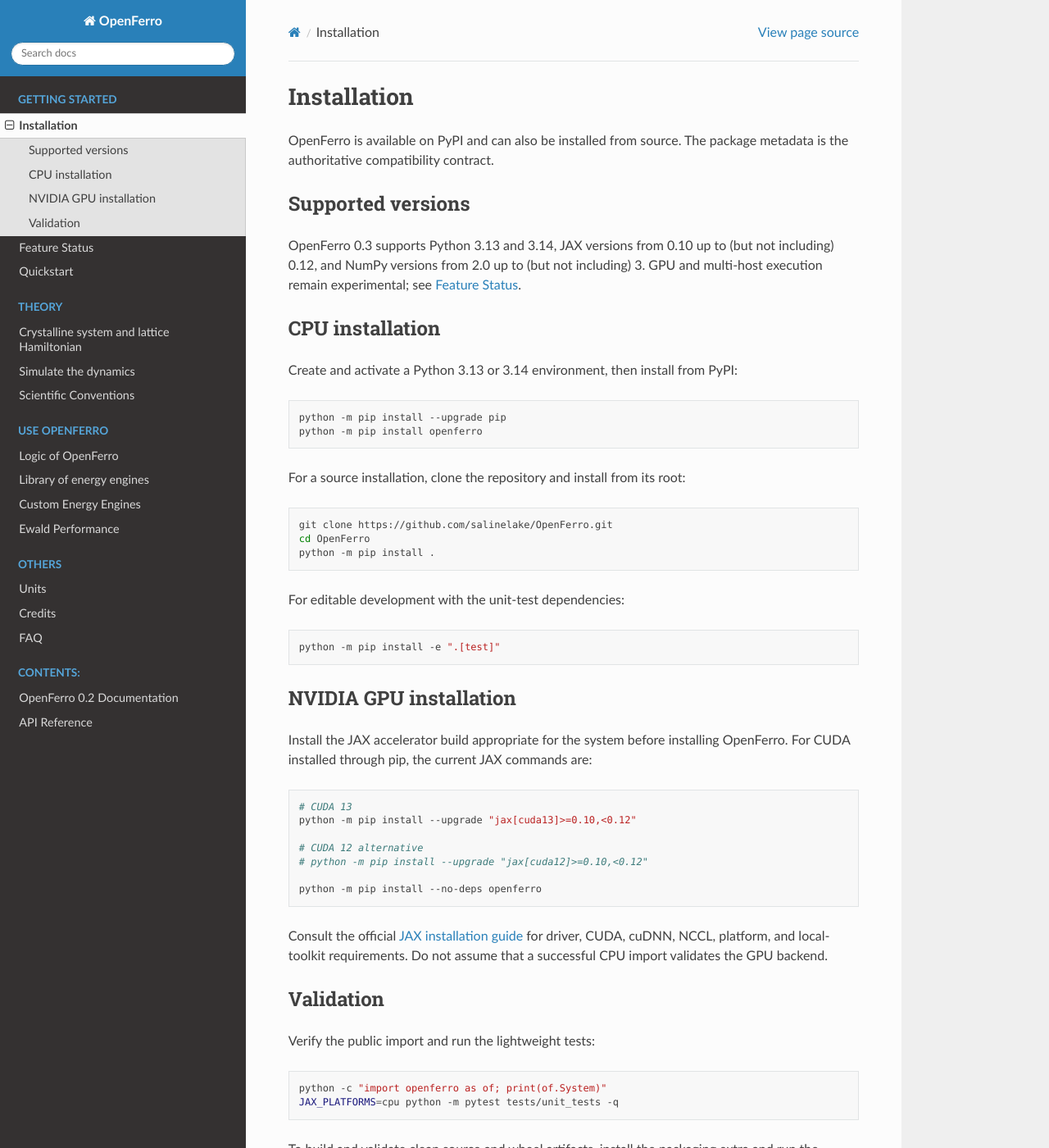
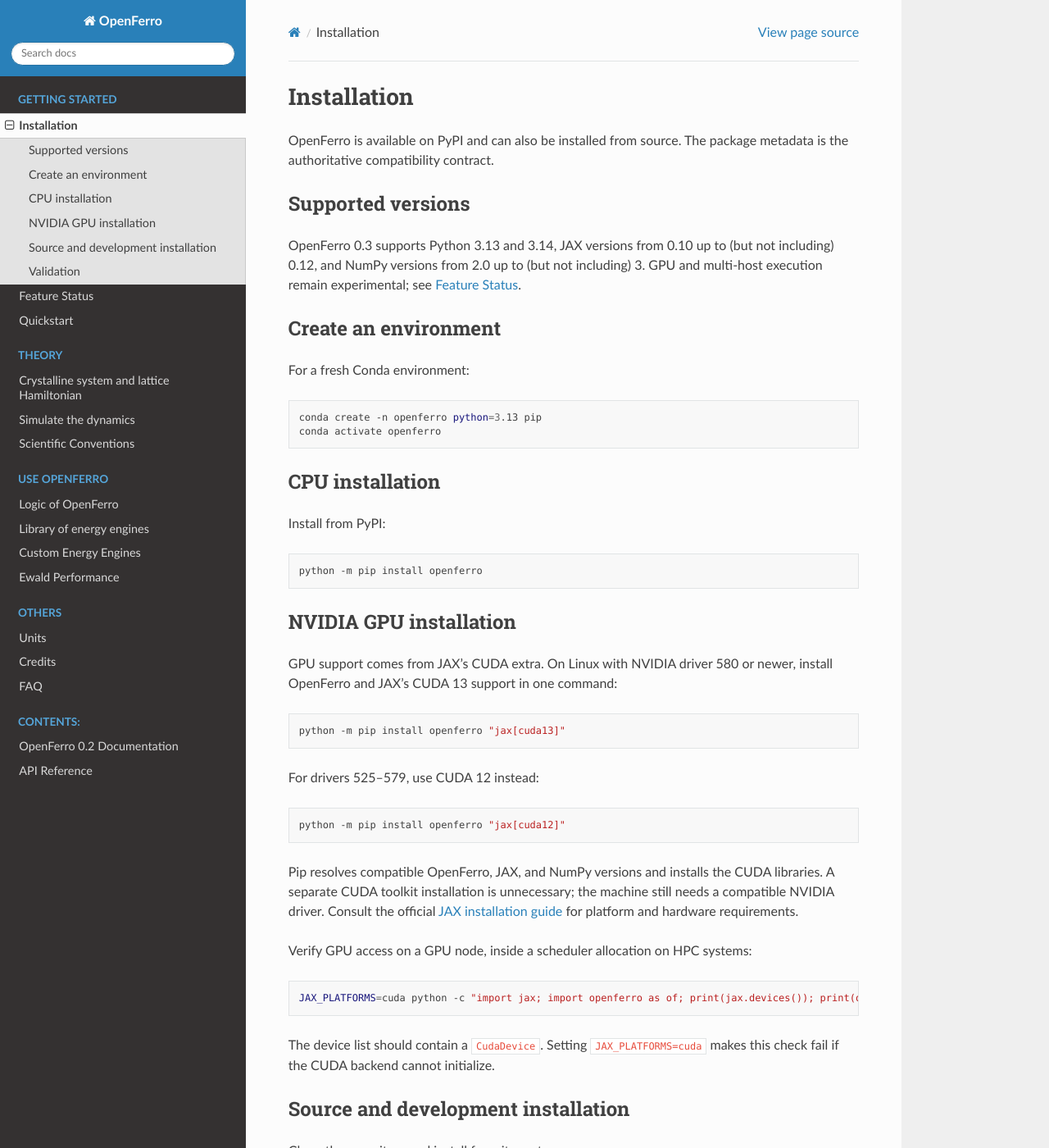
Before and after one commit to salinelake/OpenFerro, a Sphinx documentation site: the page built from docs/source/installation.rst, in a window 1280 px wide and 1400 px high. Shown: the whole window at 82% size. Built offline with Sphinx 7.4.7 and the Read the Docs theme 3.1.0, drawn with Linux system fonts in a browser that asks for light colours; some of the changed text lies outside the part shown.

Commit message:
update installation instruction

```diff
--- a/docs/source/installation.rst
+++ b/docs/source/installation.rst
@@ -12,17 +12,60 @@
 GPU and multi-host execution remain experimental; see
 :doc:`feature_status`.
 
+Create an environment
+---------------------
+
+For a fresh Conda environment:
+
+.. code-block:: bash
+
+   conda create -n openferro python=3.13 pip
+   conda activate openferro
+
 CPU installation
 ----------------
 
-Create and activate a Python 3.13 or 3.14 environment, then install from PyPI:
+Install from PyPI:
 
 .. code-block:: bash
 
-   python -m pip install --upgrade pip
    python -m pip install openferro
 
-For a source installation, clone the repository and install from its root:
+NVIDIA GPU installation
+-----------------------
+
+GPU support comes from JAX's CUDA extra. On Linux with NVIDIA driver 580 or
+newer, install OpenFerro and JAX's CUDA 13 support in one command:
+
+.. code-block:: bash
+
+   python -m pip install openferro "jax[cuda13]"
+
+For drivers 525–579, use CUDA 12 instead:
+
+.. code-block:: bash
+
+   python -m pip install openferro "jax[cuda12]"
+
+Pip resolves compatible OpenFerro, JAX, and NumPy versions and installs the
+CUDA libraries. A separate CUDA toolkit installation is unnecessary; the
+machine still needs a compatible NVIDIA driver. Consult the official
+`JAX installation guide <https://docs.jax.dev/en/latest/installation.html>`_
+for platform and hardware requirements.
+
+Verify GPU access on a GPU node, inside a scheduler allocation on HPC systems:
+
+.. code-block:: bash
+
+   JAX_PLATFORMS=cuda python -c "import jax; import openferro as of; print(jax.devices()); print(of.System)"
+
+The device list should contain a ``CudaDevice``. Setting ``JAX_PLATFORMS=cuda``
+makes this check fail if the CUDA backend cannot initialize.
+
+Source and development installation
+------------------------------------
+
+Clone the repository and install from its root:
 
 .. code-block:: bash
 
@@ -30,42 +73,35 @@
    cd OpenFerro
    python -m pip install .
 
-For editable development with the unit-test dependencies:
+For editable development with the unit-test dependencies and analysis plotting:
 
 .. code-block:: bash
 
-   python -m pip install -e ".[test]"
+   python -m pip install -e ".[test]" matplotlib
 
-NVIDIA GPU installation
------------------------
-
-Install the JAX accelerator build appropriate for the system before installing
-OpenFerro. For CUDA installed through pip, the current JAX commands are:
-
-.. code-block:: bash
-
-   # CUDA 13
-   python -m pip install --upgrade "jax[cuda13]>=0.10,<0.12"
-
-   # CUDA 12 alternative
-   # python -m pip install --upgrade "jax[cuda12]>=0.10,<0.12"
-
-   python -m pip install --no-deps openferro
-
-Consult the official `JAX installation guide
-<https://docs.jax.dev/en/latest/installation.html>`_ for driver, CUDA, cuDNN,
-NCCL, platform, and local-toolkit requirements. Do not assume that a successful
-CPU import validates the GPU backend.
+Matplotlib is used by the analysis scripts and plotting tests. To enable GPU
+support in a source installation, include ``"jax[cuda13]"`` or
+``"jax[cuda12]"`` in the same pip command.
 
 Validation
 ----------
 
-Verify the public import and run the lightweight tests:
+Verify the public import:
 
 .. code-block:: bash
 
    python -c "import openferro as of; print(of.System)"
-   JAX_PLATFORMS=cpu python -m pytest tests/unit_tests -q
+
+From a source checkout with the development dependencies installed, run the
+lightweight CPU tests:
+
+.. code-block:: bash
+
+   JAX_PLATFORMS=cpu python -m pytest tests/unit_tests -q \
+       -m "not slow and not stochastic and not gpu"
+
+The ``slow``, ``stochastic``, and ``gpu`` markers select additional execution
+and numerical checks; the short CPU run above is not the complete suite.
 
 To build and validate clean source and wheel artifacts, install the packaging
 extra and run the packaging marker:
```
Also changed, not shown: README.md (+27 -31 lines).
